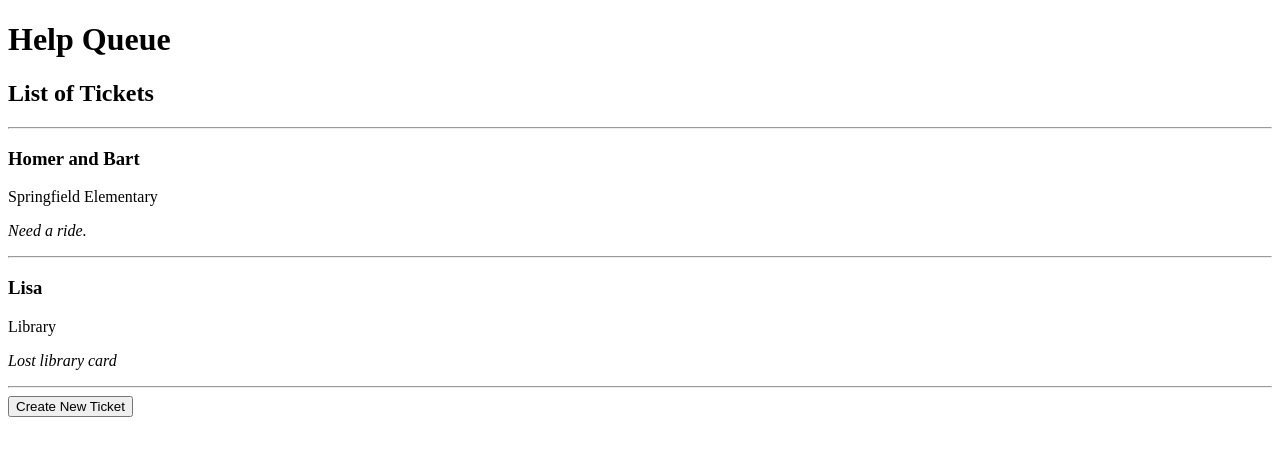
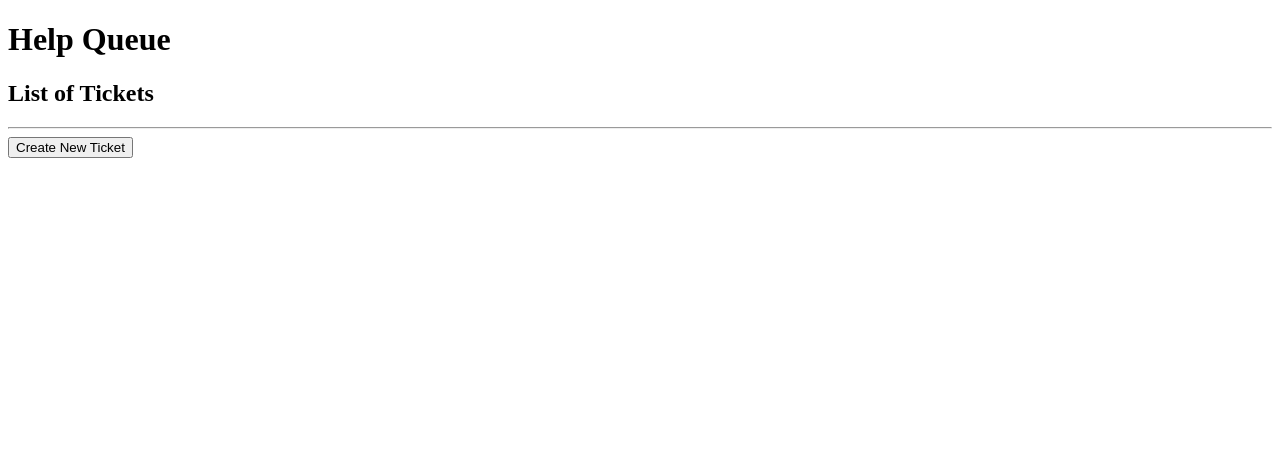
Before and after one commit to theJonCheng/helpqueue6, a React (Create React App) app: page / in a window 1280 px wide. Shown: the top 456 px of the page. Built offline with nearby package versions, Linux system fonts and the light colour scheme.

Commit message:
TicketControl now holds array of objects -- ticketList. User can add additional tickets by entering information in form

```diff
--- a/src/components/TicketControl.js
+++ b/src/components/TicketControl.js
@@ -31,7 +31,7 @@ class TicketControl extends React.Component {
       currentlyDisplaying = <NewTicketForm onAddingNewTicket={this.handleAddNewTicket} />;
       buttonText = "Return to Ticket List";
     } else {
-      currentlyDisplaying = <TicketList />;
+      currentlyDisplaying = <TicketList ticketList={this.state.mainTicketList} />;
       buttonText = "Create New Ticket";
     }
 
--- a/src/components/TicketList.js
+++ b/src/components/TicketList.js
@@ -1,24 +1,12 @@
 import React from "react";
 import Ticket from "./Ticket";
 
-function TicketList() {
-  const ticketList = [
-    {
-      names: "Homer and Bart",
-      location: "Springfield Elementary",
-      issue: "Need a ride.",
-    },
-    {
-      names: "Lisa",
-      location: "Library",
-      issue: "Lost library card",
-    },
-  ];
+function TicketList(props) {
   return (
     <React.Fragment>
       <h2>List of Tickets</h2>
       <hr />
-      {ticketList.map((ticket) => (
+      {props.ticketList.map((ticket) => (
         <Ticket names={ticket.names} location={ticket.location} issue={ticket.issue} />
       ))}
     </React.Fragment>
```
